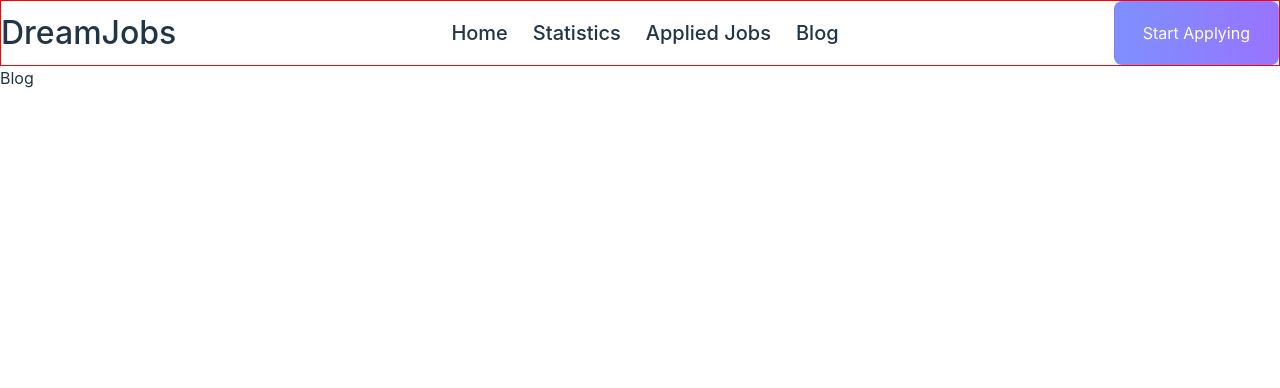
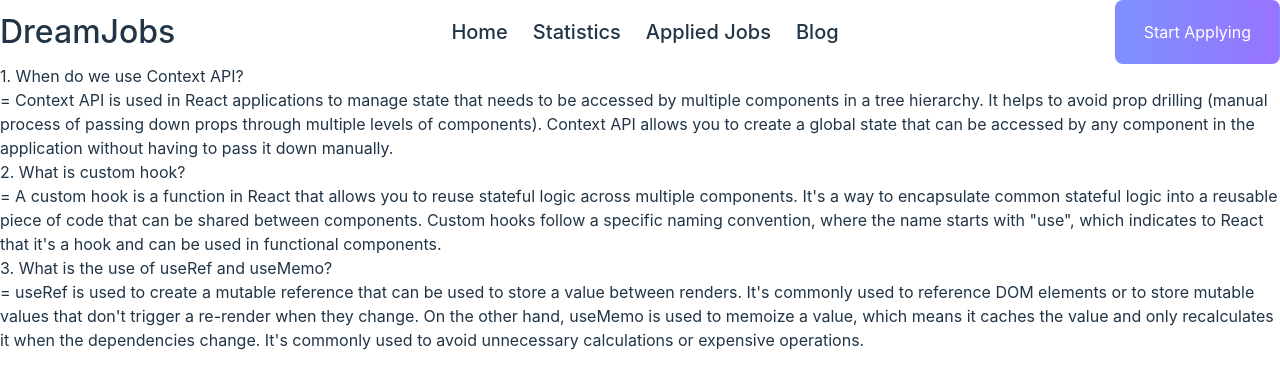
Before and after one commit to Bakhtiar2000/PH-Assignment-09, a React (Vite) app: page /blog in a window 1280 px wide. Shown: the top 388 px of the page. Built offline with nearby package versions, Linux system fonts and the light colour scheme.

Commit message:
added blog

```diff
--- a/src/Components/Blog/Blog.jsx
+++ b/src/Components/Blog/Blog.jsx
@@ -4,7 +4,15 @@ import './Blog.css'
 const Blog = () => {
     return (
         <div>
-            <h2>Blog</h2>
+            <h3>1. When do we use Context API?</h3>
+            <p>= Context API is used in React applications to manage state that needs to be accessed by multiple components in a tree hierarchy. It helps to avoid prop drilling (manual process of passing down props through multiple levels of components). Context API allows you to create a global state that can be accessed by any component in the application without having to pass it down manually.</p>
+
+            <h3>2. What is custom hook?</h3>
+            <p>= A custom hook is a function in React that allows you to reuse stateful logic across multiple components. It's a way to encapsulate common stateful logic into a reusable piece of code that can be shared between components. Custom hooks follow a specific naming convention, where the name starts with "use", which indicates to React that it's a hook and can be used in functional components.</p>
+
+            <h3>3. What is the use of useRef and useMemo?</h3>
+            <p>= useRef is used to create a mutable reference that can be used to store a value between renders. It's commonly used to reference DOM elements or to store mutable values that don't trigger a re-render when they change. On the other hand, useMemo is used to memoize a value, which means it caches the value and only recalculates it when the dependencies change. It's commonly used to avoid unnecessary calculations or expensive operations.
+            </p>
         </div>
     );
 };
--- a/src/Components/Header/Header.css
+++ b/src/Components/Header/Header.css
@@ -2,7 +2,6 @@
     display: flex;
     justify-content: space-between;
     align-items: center;
-    border: 1px solid red;/**/
 }
 
 .link{
@@ -28,7 +27,6 @@ nav p{
 @media only screen and (max-width:688px) {
     .navbar{
         display: block;
-        max-width: 250px; /**/
     }
 
     .link{
--- a/src/Components/Introduction/Introduction.css
+++ b/src/Components/Introduction/Introduction.css
@@ -18,7 +18,6 @@
     font-weight: 500;
     font-size: 18px;
     max-width: 500px;
-    border: 1px solid red;/**/
 }
 
 .purple {
```
